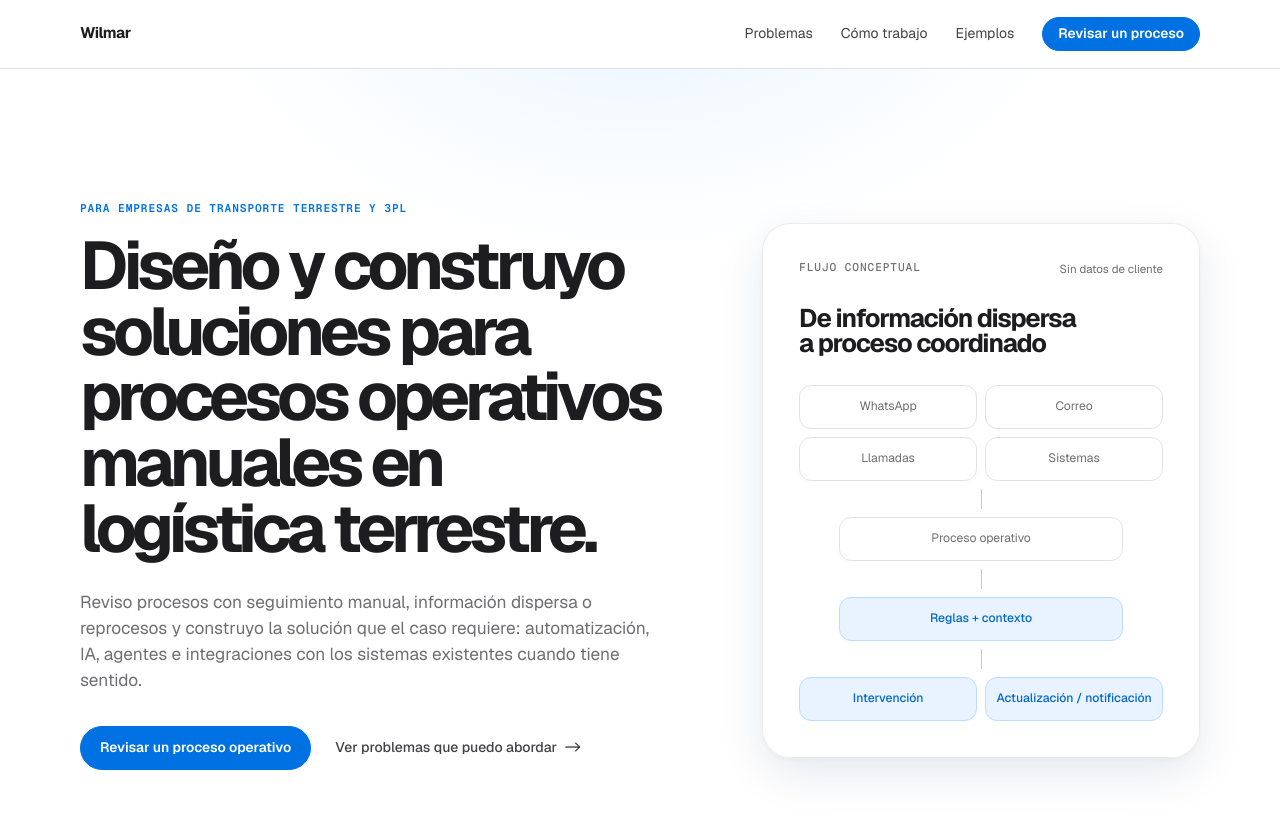
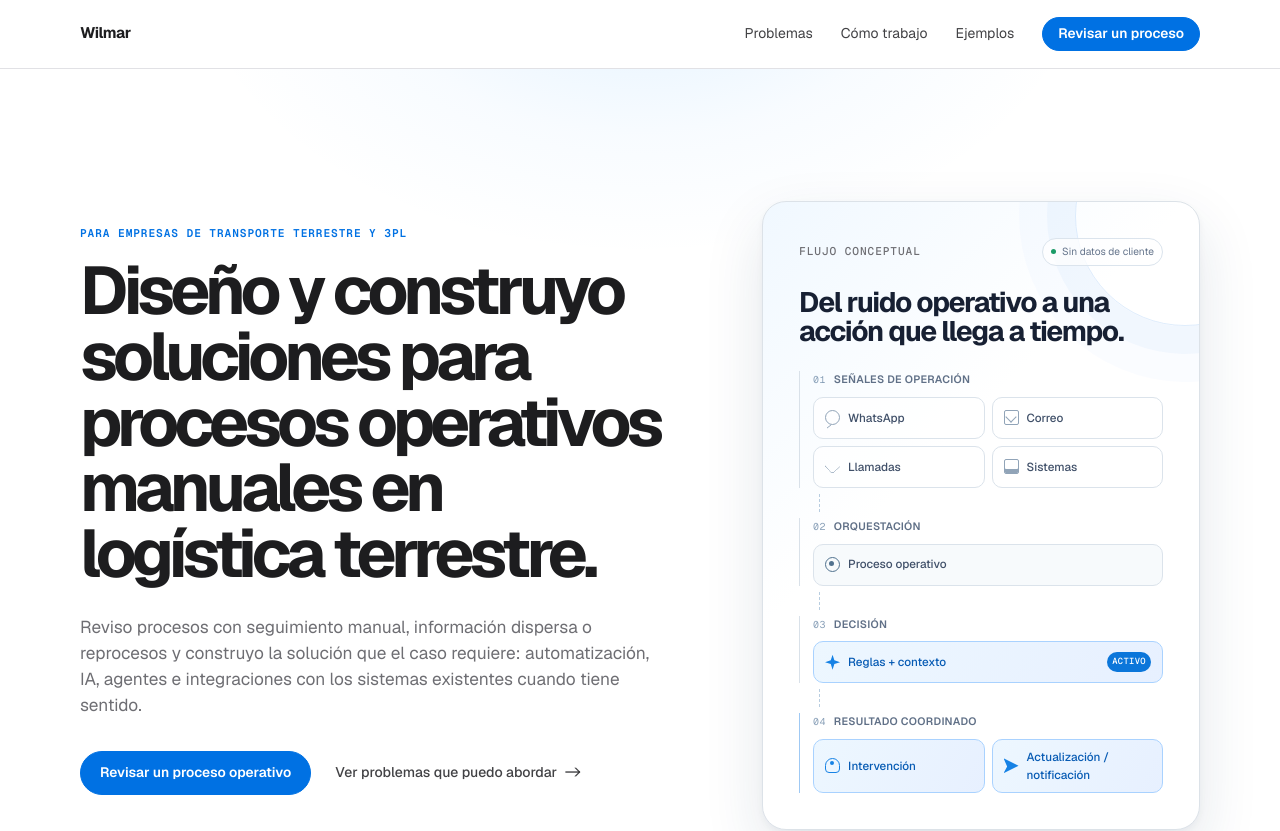
Before and after one commit to wilmarFlorez/wlanding, a Next.js app: page / in a window 1280 px wide. Shown: the top 831 px of the page. Built offline with nearby package versions, Linux system fonts and the light colour scheme.

Commit message:
feat: Enhance Hero component with updated flow stages and improved accessibility

```diff
--- a/app/globals.css
+++ b/app/globals.css
@@ -1302,3 +1302,198 @@ h3 {
     border-radius: 20px;
   }
 }
+
+/* Operational map: sources converge into one deliberate action. */
+.hero-flow {
+  position: relative;
+  overflow: hidden;
+  border: 1px solid #dce2e8;
+  border-radius: 24px;
+  background:
+    linear-gradient(135deg, rgba(238, 247, 255, 0.86), transparent 40%),
+    #ffffff;
+  box-shadow: 0 24px 60px rgba(25, 58, 90, 0.12), 0 3px 10px rgba(25, 58, 90, 0.05);
+}
+
+.hero-flow::before {
+  position: absolute;
+  top: -96px;
+  right: -96px;
+  width: 220px;
+  height: 220px;
+  border: 1px solid rgba(0, 113, 227, 0.13);
+  border-radius: 50%;
+  box-shadow: 0 0 0 28px rgba(0, 113, 227, 0.035), 0 0 0 56px rgba(0, 113, 227, 0.02);
+  content: "";
+}
+
+.flow-heading,
+.hero-flow h2,
+.flow-stage,
+.flow-connector {
+  position: relative;
+  z-index: 1;
+}
+
+.flow-heading {
+  align-items: center;
+  margin-bottom: 22px;
+}
+
+.flow-privacy {
+  display: inline-flex;
+  align-items: center;
+  gap: 6px;
+  border: 1px solid #dbe4ed;
+  border-radius: 999px;
+  background: rgba(255, 255, 255, 0.72);
+  color: #64748b;
+  font-size: 0.64rem !important;
+  padding: 5px 8px;
+}
+
+.flow-privacy i {
+  width: 5px;
+  height: 5px;
+  border-radius: 50%;
+  background: #1b9b67;
+}
+
+.hero-flow h2 {
+  max-width: 360px;
+  margin-bottom: 26px;
+  color: #172033;
+  font-size: clamp(1.52rem, 2.2vw, 1.9rem);
+  line-height: 1.02;
+}
+
+.flow-stage {
+  border-left: 1px solid #d9e1e9;
+  padding-left: 13px;
+}
+
+.flow-stage-heading {
+  display: flex;
+  align-items: baseline;
+  gap: 8px;
+  margin-bottom: 9px;
+}
+
+.flow-stage-heading span {
+  color: #89a0b8;
+  font-family: var(--font-geist-mono), "SFMono-Regular", Consolas, monospace;
+  font-size: 0.62rem;
+  letter-spacing: 0.04em;
+}
+
+.flow-stage-heading p {
+  margin: 0;
+  color: #607087;
+  font-size: 0.67rem;
+  font-weight: 600;
+  letter-spacing: 0.025em;
+  text-transform: uppercase;
+}
+
+.flow-inputs,
+.flow-output {
+  gap: 7px;
+}
+
+.flow-node {
+  min-height: 42px;
+  justify-content: flex-start;
+  gap: 8px;
+  border-color: #dbe3eb;
+  border-radius: 10px;
+  background: rgba(255, 255, 255, 0.82);
+  color: #405069;
+  font-size: 0.73rem;
+  font-weight: 500;
+  padding: 8px 11px;
+  text-align: left;
+}
+
+.flow-node-mark {
+  position: relative;
+  display: block;
+  flex: 0 0 auto;
+  width: 15px;
+  height: 15px;
+  border: 1.5px solid #91a4b8;
+  border-radius: 4px;
+}
+
+.flow-node-mark-chat { border-radius: 50%; }
+.flow-node-mark-chat::after { position: absolute; bottom: -3px; left: 1px; width: 4px; height: 4px; border-bottom: 1.5px solid #91a4b8; content: ""; transform: skewY(-35deg); }
+.flow-node-mark-mail { border-radius: 2px; }
+.flow-node-mark-mail::after { position: absolute; top: 2px; left: 2px; width: 8px; height: 8px; border-right: 1.5px solid #91a4b8; border-bottom: 1.5px solid #91a4b8; content: ""; transform: rotate(45deg); }
+.flow-node-mark-call { border-width: 0 0 1.5px 1.5px; border-radius: 0 0 2px 5px; transform: rotate(-42deg) scale(0.75); }
+.flow-node-mark-system { border-radius: 2px; box-shadow: inset 0 -4px #91a4b8; }
+
+.flow-connector {
+  width: 1px;
+  height: 18px;
+  margin: 6px 0 6px 20px;
+  background: linear-gradient(#b8cde0 70%, transparent 70%);
+  background-size: 1px 5px;
+}
+
+.flow-stage-process .flow-node {
+  background: #f7fafc;
+}
+
+.flow-node-mark-process { border-radius: 50%; border-color: #51728f; }
+.flow-node-mark-process::after { position: absolute; top: 3px; left: 3px; width: 5px; height: 5px; border-radius: 50%; background: #51728f; content: ""; }
+
+.flow-node-accent {
+  border-color: #a9d2ff;
+  background: linear-gradient(120deg, #edf7ff, #e7f0ff);
+  color: #075bb4;
+}
+
+.flow-node-accent b {
+  margin-left: auto;
+  border-radius: 999px;
+  background: #0b76da;
+  color: #fff;
+  font-family: var(--font-geist-mono), "SFMono-Regular", Consolas, monospace;
+  font-size: 0.55rem;
+  font-weight: 500;
+  letter-spacing: 0.04em;
+  padding: 3px 5px;
+  text-transform: uppercase;
+}
+
+.flow-node-mark-spark { border: 0; border-radius: 0; background: #1682e5; clip-path: polygon(50% 0, 62% 38%, 100% 50%, 62% 62%, 50% 100%, 38% 62%, 0 50%, 38% 38%); }
+.flow-node-mark-person { border-radius: 50% 50% 4px 4px; border-color: #1682e5; }
+.flow-node-mark-person::after { position: absolute; top: 2px; left: 4px; width: 4px; height: 4px; border-radius: 50%; background: #1682e5; content: ""; }
+.flow-node-mark-send { border: 0; border-radius: 0; background: #1682e5; clip-path: polygon(0 0, 100% 50%, 0 100%, 24% 54%); }
+
+.flow-stage-results {
+  border-left-color: #9fc9f4;
+}
+
+@media (max-width: 700px) {
+  .hero-flow h2 {
+    font-size: 1.48rem;
+  }
+
+  .flow-privacy {
+    font-size: 0.57rem !important;
+  }
+
+  .flow-node {
+    min-height: 40px;
+    font-size: 0.69rem;
+    padding: 7px 9px;
+  }
+
+  .flow-output .flow-node {
+    align-items: center;
+    flex-direction: column;
+    gap: 5px;
+    justify-content: center;
+    text-align: center;
+  }
+}
--- a/components/landing/Hero.tsx
+++ b/components/landing/Hero.tsx
@@ -26,23 +26,47 @@ export function Hero() {
         <div className="hero-flow" aria-label="Flujo conceptual de información dispersa a proceso coordinado">
           <div className="flow-heading">
             <span className="flow-label">Flujo conceptual</span>
-            <span>Sin datos de cliente</span>
+            <span className="flow-privacy"><i aria-hidden="true" /> Sin datos de cliente</span>
           </div>
-          <h2>De información dispersa a proceso coordinado</h2>
-          <div className="flow-inputs">
-            <FlowNode>WhatsApp</FlowNode>
-            <FlowNode>Correo</FlowNode>
-            <FlowNode>Llamadas</FlowNode>
-            <FlowNode>Sistemas</FlowNode>
+          <h2>Del ruido operativo a una acción que llega a tiempo.</h2>
+          <div className="flow-stage flow-stage-sources">
+            <div className="flow-stage-heading">
+              <span>01</span>
+              <p>Señales de operación</p>
+            </div>
+            <div className="flow-inputs">
+              <FlowNode><i className="flow-node-mark flow-node-mark-chat" aria-hidden="true" />WhatsApp</FlowNode>
+              <FlowNode><i className="flow-node-mark flow-node-mark-mail" aria-hidden="true" />Correo</FlowNode>
+              <FlowNode><i className="flow-node-mark flow-node-mark-call" aria-hidden="true" />Llamadas</FlowNode>
+              <FlowNode><i className="flow-node-mark flow-node-mark-system" aria-hidden="true" />Sistemas</FlowNode>
+            </div>
           </div>
           <div className="flow-connector" aria-hidden="true" />
-          <FlowNode>Proceso operativo</FlowNode>
+          <div className="flow-stage flow-stage-process">
+            <div className="flow-stage-heading">
+              <span>02</span>
+              <p>Orquestación</p>
+            </div>
+            <FlowNode><i className="flow-node-mark flow-node-mark-process" aria-hidden="true" />Proceso operativo</FlowNode>
+          </div>
           <div className="flow-connector" aria-hidden="true" />
-          <FlowNode accent>Reglas + contexto</FlowNode>
+          <div className="flow-stage flow-stage-intelligence">
+            <div className="flow-stage-heading">
+              <span>03</span>
+              <p>Decisión</p>
+            </div>
+            <FlowNode accent><i className="flow-node-mark flow-node-mark-spark" aria-hidden="true" />Reglas + contexto <b>activo</b></FlowNode>
+          </div>
           <div className="flow-connector" aria-hidden="true" />
-          <div className="flow-output">
-            <FlowNode accent>Intervención</FlowNode>
-            <FlowNode accent>Actualización / notificación</FlowNode>
+          <div className="flow-stage flow-stage-results">
+            <div className="flow-stage-heading">
+              <span>04</span>
+              <p>Resultado coordinado</p>
+            </div>
+            <div className="flow-output">
+              <FlowNode accent><i className="flow-node-mark flow-node-mark-person" aria-hidden="true" />Intervención</FlowNode>
+              <FlowNode accent><i className="flow-node-mark flow-node-mark-send" aria-hidden="true" />Actualización / notificación</FlowNode>
+            </div>
           </div>
         </div>
       </div>
```
